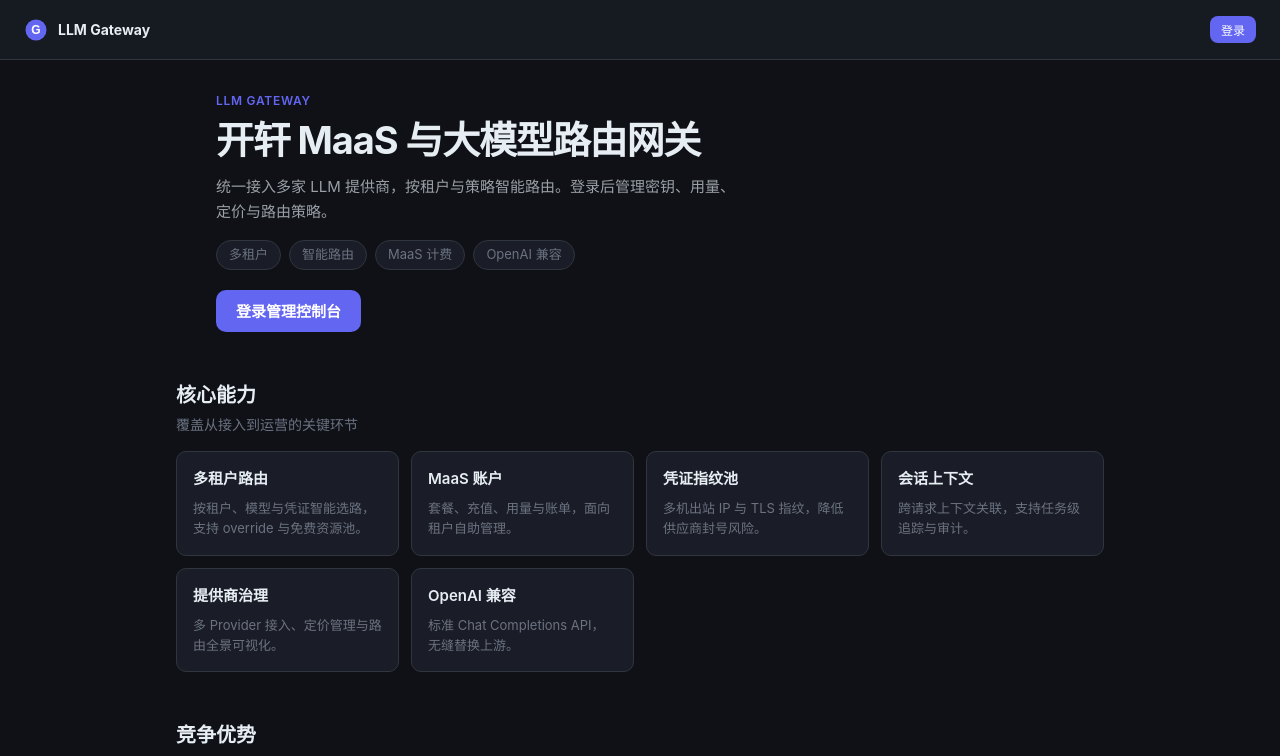
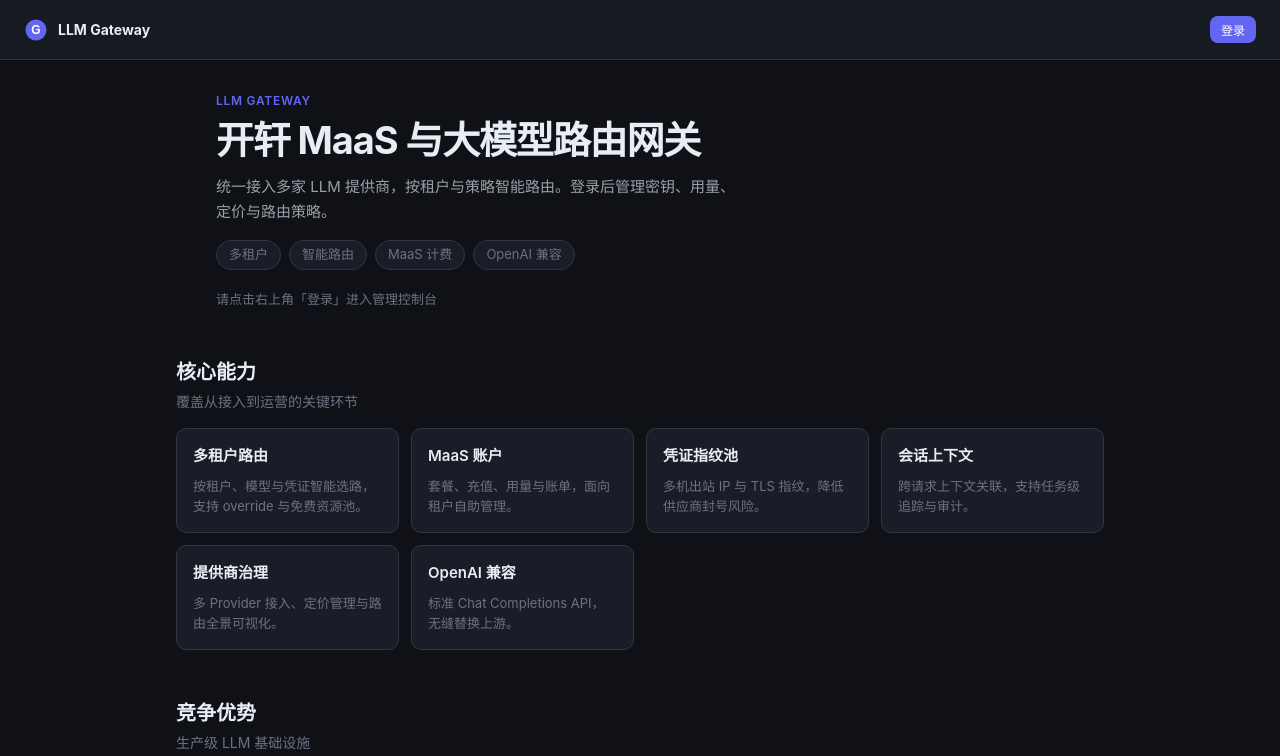
Before and after one commit to halfking/SI-LLM-Gateway, a Vue app in the folder web/: page / in a window 1280 px wide. Shown: the top 756 px of the page. Built offline with nearby package versions, Linux system fonts and the light colour scheme; the HTML template or start-up script is replaced by a standard one.

Commit message:
fix(web): remove login button from content area
Keep guest header as the sole login entry; landing page shows a subtle hint instead of a duplicate CTA.

Co-authored-by: Cursor <cursoragent@cursor.com>

```diff
--- a/web/src/views/LandingView.vue
+++ b/web/src/views/LandingView.vue
@@ -1,8 +1,5 @@
 <script setup lang="ts">
 import ServiceLandingPage from '../components/ServiceLandingPage.vue';
-import { useLoginModal } from '../composables/useLoginModal';
-
-const { openLogin } = useLoginModal();
 
 const features = [
   { title: '多租户路由', description: '按租户、模型与凭证智能选路，支持 override 与免费资源池。' },
@@ -19,10 +16,6 @@ const advantages = [
   { title: '平台 SSO', description: 'Casdoor JWT 登录管理面，API Key 兼容运维' },
   { title: '可观测', description: '请求日志、审计与路由决策全链路可查' },
 ];
-
-function goLogin() {
-  openLogin();
-}
 </script>
 
 <template>
@@ -35,11 +28,14 @@ function goLogin() {
       :features="features"
       :advantages="advantages"
       advantages-subtitle="生产级 LLM 基础设施"
-      cta-label="登录管理控制台"
+      hide-cta
       footer-text="开轩 LLM Gateway · llmgo.kxpms.cn"
       accent="#6366f1"
-      @login="goLogin"
-    />
+    >
+      <template #hero-extra>
+        <p class="login-hint">请点击右上角「登录」进入管理控制台</p>
+      </template>
+    </ServiceLandingPage>
   </div>
 </template>
 
@@ -65,4 +61,10 @@ function goLogin() {
   background: var(--panel, #1a1d27);
   border-color: var(--border, #2a2d3a);
 }
+
+.login-hint {
+  margin: 0;
+  font-size: 13px;
+  color: var(--text-muted, #6b7280);
+}
 </style>
```
